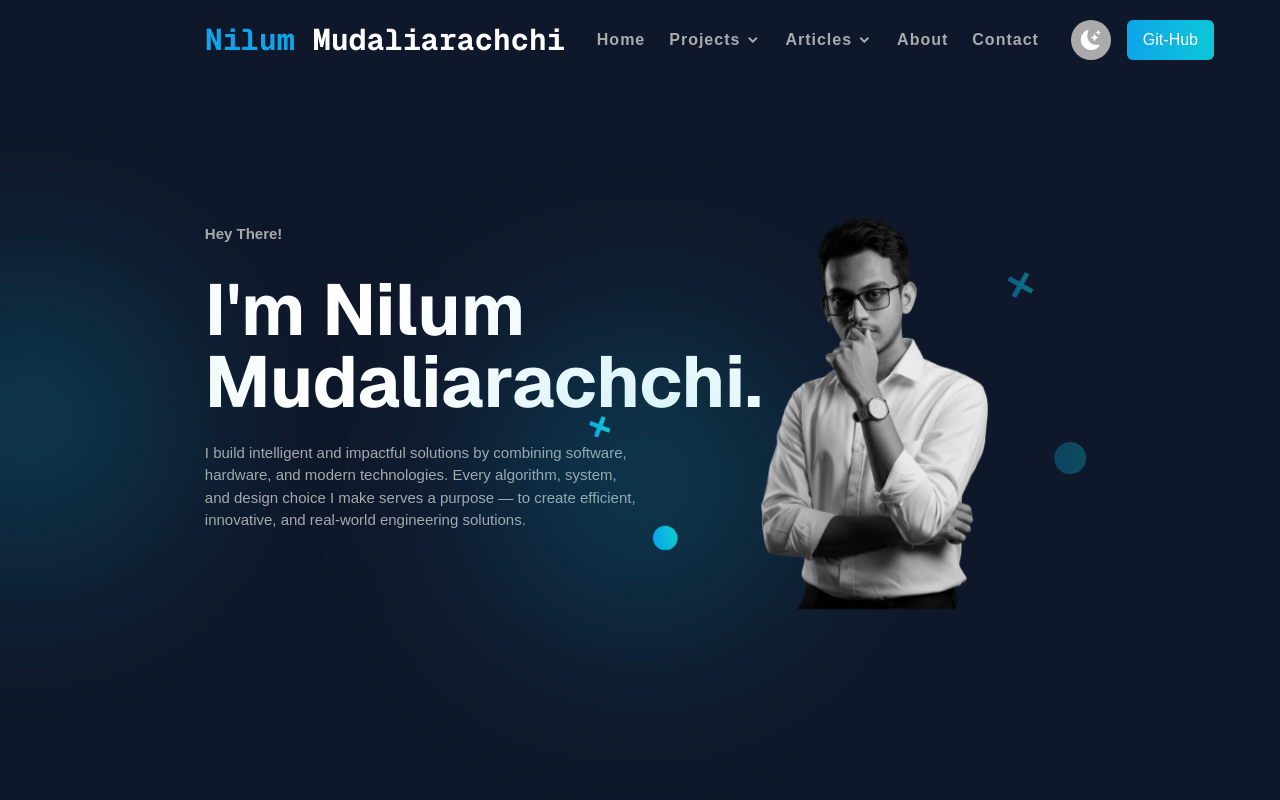
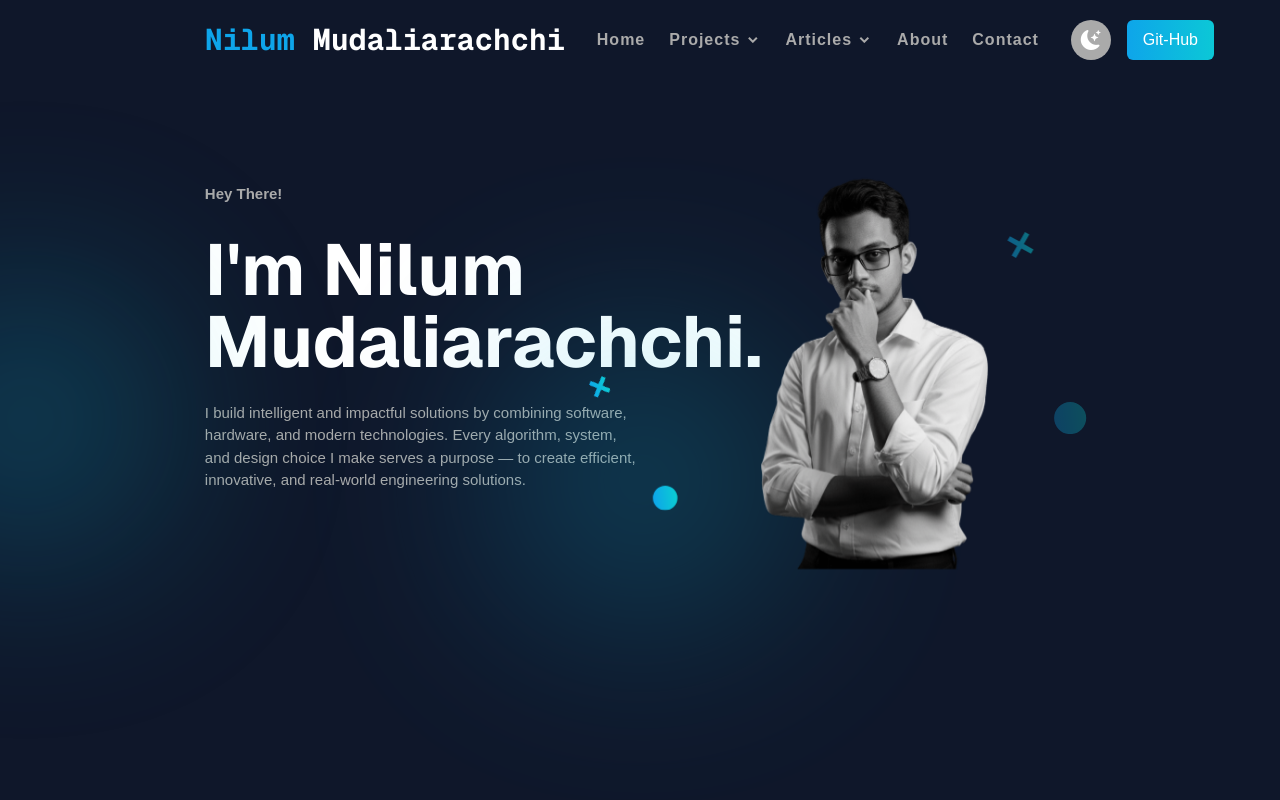
Before and after one commit to nilum2002/NilumMudaliarachchi-PortFolio, a Next.js app: page /NilumMudaliarachchi-PortFolio/UI-Components/index/Hero in a window 1280 px wide. Shown: the top 800 px of the page. Built offline with nearby package versions, Linux system fonts and the light colour scheme.

Commit message:
fix: adjust padding in Hero and RecentProjectsSection components for better layout

```diff
--- a/app/UI-Components/index/Hero/page.tsx
+++ b/app/UI-Components/index/Hero/page.tsx
@@ -14,7 +14,7 @@ import Heroelm4 from "@/public/Hero-elm4.svg";
 export default function Hero() {
   return (
     <div id="hero">
-      <div className="hero hero-header px-[8%] lg:px-[16%] pt-25 text-[var(--white)]">
+      <div className="hero hero-header px-[8%] lg:px-[16%] pt-15 text-[var(--white)]">
         {/*Hero Section*/}
         <div className="w-full flex flex-col lg:flex-row gap-5 justify-between items-center">
           <div className="w-full lg:w-1/2 lg:-mt-8">
--- a/app/UI-Components/index/RecentProjectsSection.tsx
+++ b/app/UI-Components/index/RecentProjectsSection.tsx
@@ -50,7 +50,7 @@ export default function RecentProjectsSection() {
       <h2 className="text-4xl lg:text-5xl font-bold neon-text mb-10">
         Recent Projects.
       </h2>
-      <div className="flex flex-col lg:flex-row justify-between gap-5 z-10 p-5 rounded-md border border-[var(--prim-light)] bg-[var(--bg-color)] relative">
+      <div className="flex flex-col lg:flex-row justify-between gap-5 z-10 p-3 rounded-md border border-[var(--prim-light)] bg-[var(--bg-color)] relative">
         <div className="w-full lg:w-1/3 relative">
           <p className="text-[var(--text-light)]">
             See My Recent Projects here
--- a/app/layout.tsx
+++ b/app/layout.tsx
@@ -3,7 +3,6 @@ import { Geist, Geist_Mono } from "next/font/google";
 import "./globals.css";
 import Navbar from "./Components/Navbar/Navbar";
 import Footer from "./Components/Footer/Footer";
-
 const geistSans = Geist({
   variable: "--font-geist-sans",
   subsets: ["latin"],
```
